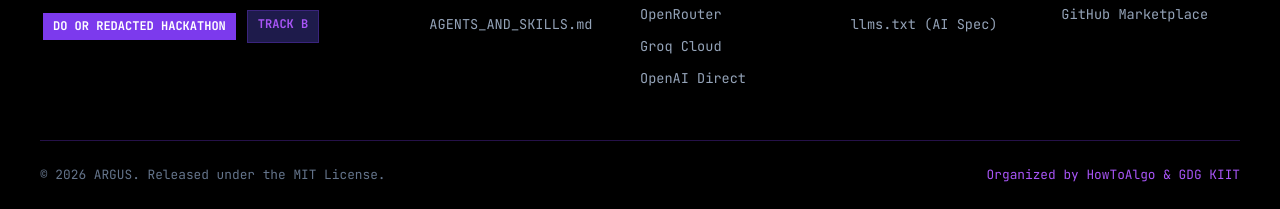
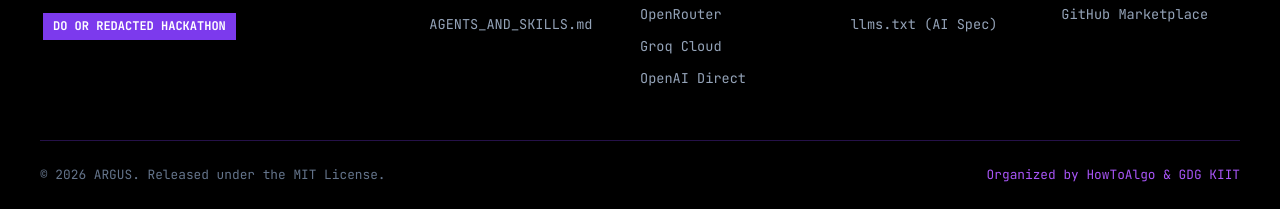
Before and after one commit to Crystal-Studio-Labs/Argus, a website: page docs/documentation.html in a window 1280 px wide. Shown: the part 4590-4799 px from the top of the page. Drawn offline with Linux system fonts and the light colour scheme.

Commit message:
style(showcase): remove Track B tag from website footers

```diff
--- a/docs/documentation.html
+++ b/docs/documentation.html
@@ -350,7 +350,6 @@ jobs:
         <p class="footer-tagline">Automated 3-Stage AI Code Reviewer & Architecture Guardian for GitHub Actions.</p>
         <div class="footer-badge-wrap">
           <span class="tag tag-purple">DO OR REDACTED HACKATHON</span>
-          <span class="tag tag-dark">TRACK B</span>
         </div>
       </div>
 
```
Also changed, not shown: docs/index.html (+0 -1 lines), showcase/documentation.html (+0 -1 lines), showcase/index.html (+0 -1 lines).
